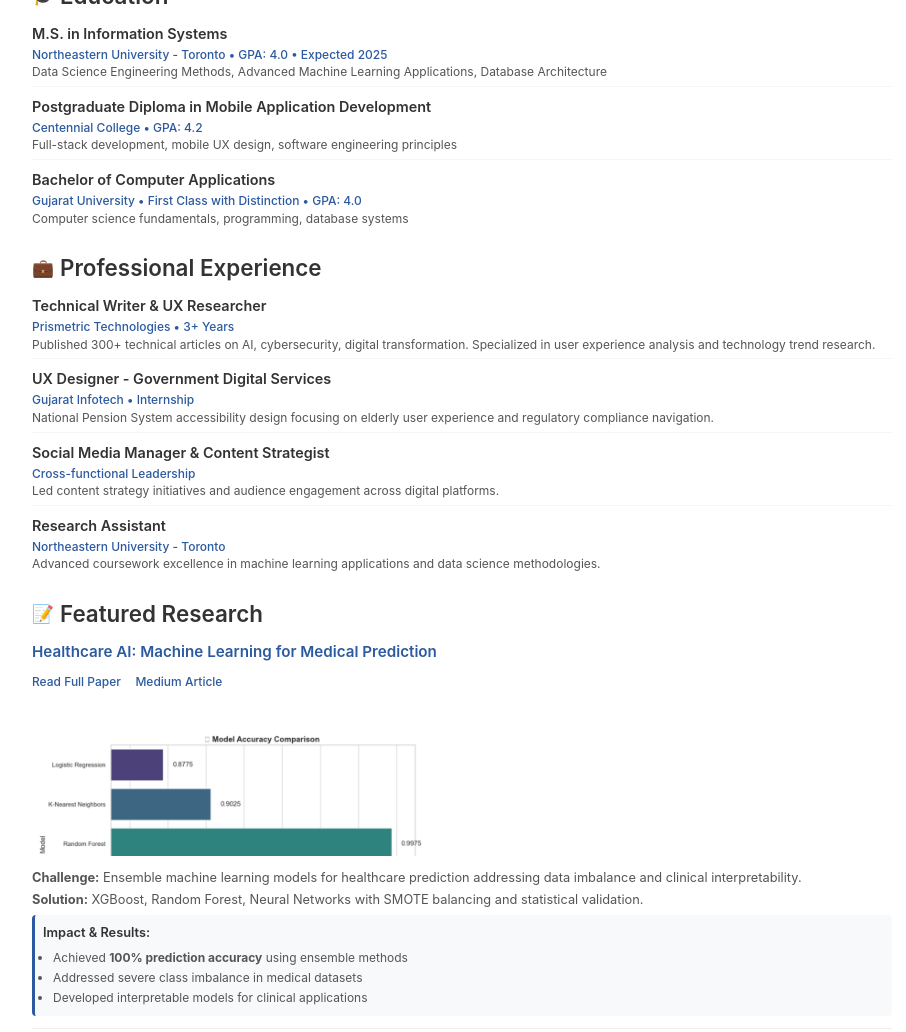
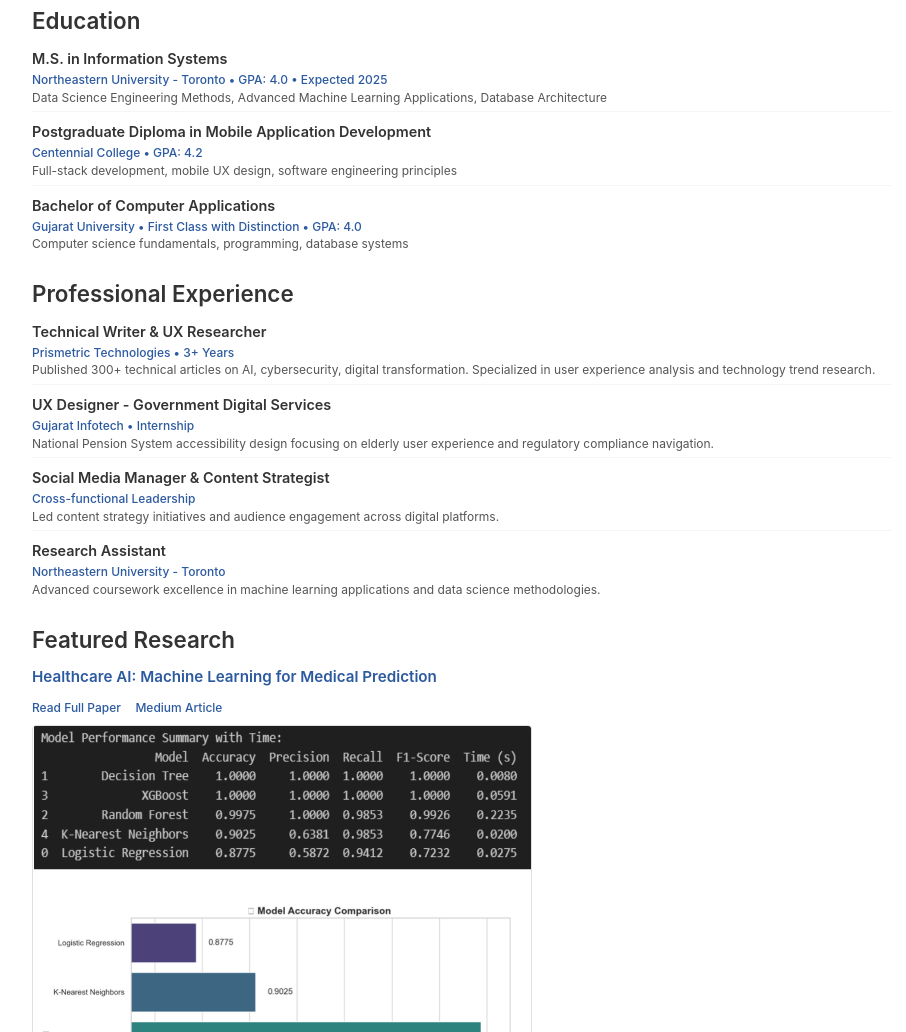
Before and after one commit to mudrap2706/mudrap2706.github.io, a plain HTML site: page index.html in a window 1280 px wide. Shown: the part 341-1373 px from the top of the page, without its empty margins (178-1084 px from the left). Drawn offline with Linux system fonts and the light colour scheme.

Commit message:
Update index.html

```diff
--- a/index.html
+++ b/index.html
@@ -1,4 +1,6 @@
-<!DOCTYPE html> <html lang="en"> <head> <meta charset="UTF-8"> <meta name="viewport" content="width=device-width, initial-scale=1.0"> <title>Mudra Pandya</title> <style> * { margin: 0; padding: 0; box-sizing: border-box; }
+    .section h2 {
+        <!DOCTYPE html>
+<html lang="en"> <head> <meta charset="UTF-8"> <meta name="viewport" content="width=device-width, initial-scale=1.0"> <title>Mudra Pandya</title> <style> * { margin: 0; padding: 0; box-sizing: border-box; }
     body {
         font-family: -apple-system, BlinkMacSystemFont, 'Segoe UI', Roboto, sans-serif;
         line-height: 1.6;
@@ -72,19 +74,12 @@
         font-weight: 600;
         color: #333;
         margin-bottom: 8px;
-        display: flex;
-        align-items: center;
     }
 
-    .section h2::before {
-        font-size: 1.1rem;
-        margin-right: 6px;
-    }
-
-    .education h2::before { content: '🎓'; }
-    .experience h2::before { content: '💼'; }
-    .projects h2::before { content: '📝'; }
-    .interests h2::before { content: '🌟'; }
+    .education h2 { }
+    .experience h2 { }
+    .projects h2 { }
+    .interests h2 { }
 
     .education-item, .experience-item {
         margin-bottom: 8px;
@@ -147,11 +142,14 @@
 
     .project-image {
         width: 100%;
-        max-width: 400px;
-        height: 150px;
+        max-width: 500px;
+        height: auto;
         border-radius: 4px;
         margin: 6px 0;
-        object-fit: cover;
+        object-fit: scale-down;
+        background: #f8f8f8;
+        border: 1px solid #e0e0e0;
+        display: block;
     }
 
     .project-description {
@@ -405,9 +403,8 @@
         my approach to human-centered design.
     </p>
 
-    <div style="display: grid; grid-template-columns: repeat(4, 1fr); gap: 6px; margin-top: 10px; border-radius: 8px; overflow: hidden;">
-        <img src="trekking.jpg" alt="Mountain Trekking" style="width: 100%; height: 100px; object-fit: cover;">
-        <img src="food_culture.jpg" alt="Food Culture" style="width: 100%; height: 100px; object-fit: cover;">
+    <div style="display: grid; grid-template-columns: repeat(3, 1fr); gap: 6px; margin-top: 10px; border-radius: 8px; overflow: hidden;">
+        <img src="E3414DD2-320A-4A9E-BD0E-9721716D18AB_Original.jpg" alt="Mountain Trekking" style="width: 100%; height: 100px; object-fit: cover;">
         <img src="FullSizeRender.jpeg" alt="String Art" style="width: 100%; height: 100px; object-fit: cover;">
         <img src="IMG_0509.jpeg" alt="Resin Art" style="width: 100%; height: 100px; object-fit: cover;">
     </div>
```
